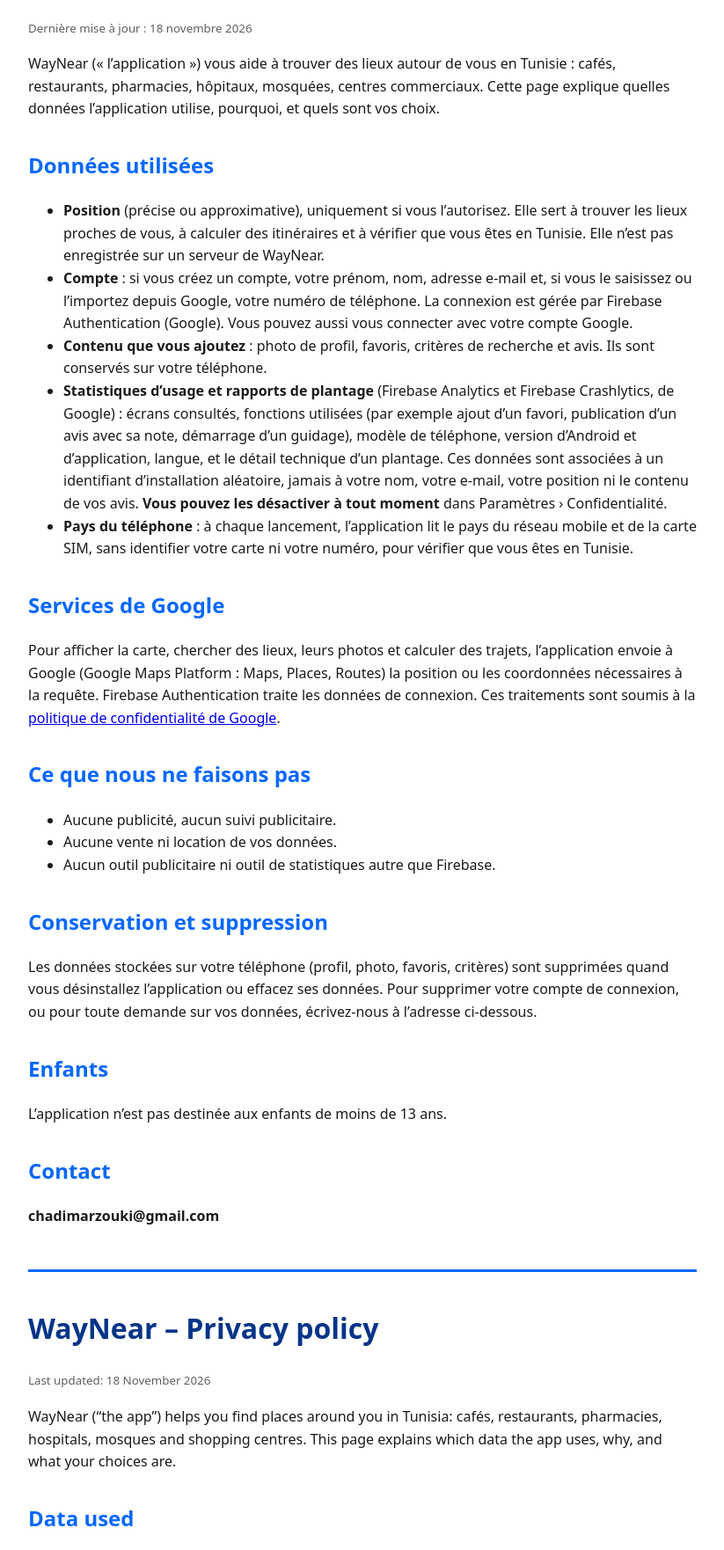
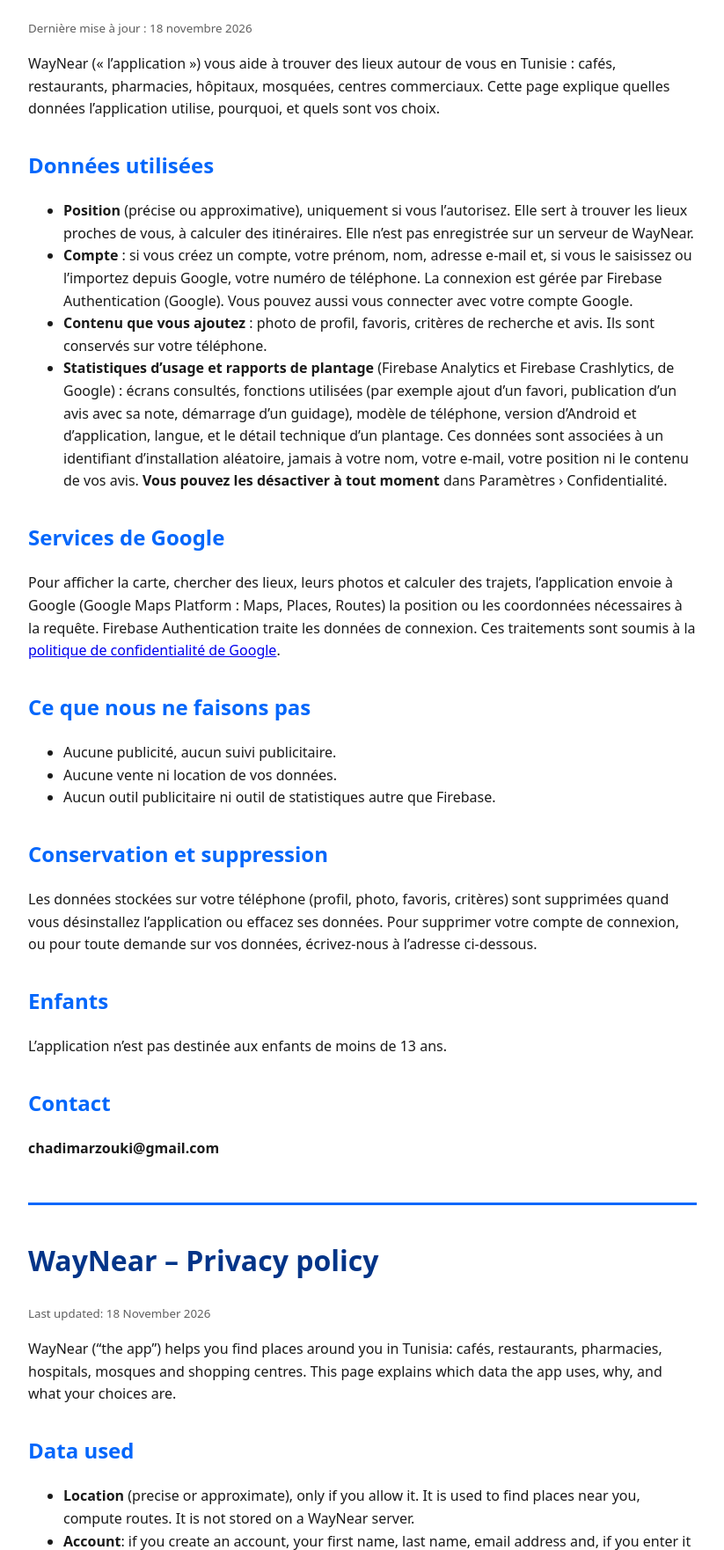
Before and after one commit to Marzoukii/waynear-privacy, a plain HTML site: page index.html in a window 1280 px wide. Shown: the part 86-1848 px from the top of the page at 88% size, without its empty margins (228-1051 px from the left). Drawn offline with Linux system fonts and the light colour scheme.

Commit message:
Privacy policy: no phone-country reading

```diff
--- a/index.html
+++ b/index.html
@@ -20,11 +20,10 @@
 
 <h2>Données utilisées</h2>
 <ul>
-  <li><strong>Position</strong> (précise ou approximative), uniquement si vous l’autorisez. Elle sert à trouver les lieux proches de vous, à calculer des itinéraires et à vérifier que vous êtes en Tunisie. Elle n’est pas enregistrée sur un serveur de WayNear.</li>
+  <li><strong>Position</strong> (précise ou approximative), uniquement si vous l’autorisez. Elle sert à trouver les lieux proches de vous, à calculer des itinéraires. Elle n’est pas enregistrée sur un serveur de WayNear.</li>
   <li><strong>Compte</strong> : si vous créez un compte, votre prénom, nom, adresse e-mail et, si vous le saisissez ou l’importez depuis Google, votre numéro de téléphone. La connexion est gérée par Firebase Authentication (Google). Vous pouvez aussi vous connecter avec votre compte Google.</li>
   <li><strong>Contenu que vous ajoutez</strong> : photo de profil, favoris, critères de recherche et avis. Ils sont conservés sur votre téléphone.</li>
   <li><strong>Statistiques d’usage et rapports de plantage</strong> (Firebase Analytics et Firebase Crashlytics, de Google) : écrans consultés, fonctions utilisées (par exemple ajout d’un favori, publication d’un avis avec sa note, démarrage d’un guidage), modèle de téléphone, version d’Android et d’application, langue, et le détail technique d’un plantage. Ces données sont associées à un identifiant d’installation aléatoire, jamais à votre nom, votre e-mail, votre position ni le contenu de vos avis. <strong>Vous pouvez les désactiver à tout moment</strong> dans Paramètres › Confidentialité.</li>
-  <li><strong>Pays du téléphone</strong> : à chaque lancement, l’application lit le pays du réseau mobile et de la carte SIM, sans identifier votre carte ni votre numéro, pour vérifier que vous êtes en Tunisie.</li>
 </ul>
 
 <h2>Services de Google</h2>
@@ -54,11 +53,10 @@
 
 <h2>Data used</h2>
 <ul>
-  <li><strong>Location</strong> (precise or approximate), only if you allow it. It is used to find places near you, compute routes and check that you are in Tunisia. It is not stored on a WayNear server.</li>
+  <li><strong>Location</strong> (precise or approximate), only if you allow it. It is used to find places near you, compute routes. It is not stored on a WayNear server.</li>
   <li><strong>Account</strong>: if you create an account, your first name, last name, email address and, if you enter it or import it from Google, your phone number. Sign-in is handled by Firebase Authentication (Google). You can also sign in with your Google account.</li>
   <li><strong>Content you add</strong>: profile photo, favourites, search criteria and reviews. They are kept on your phone.</li>
   <li><strong>Usage statistics and crash reports</strong> (Firebase Analytics and Firebase Crashlytics, by Google): screens viewed, features used (for example adding a favourite, publishing a review with its rating, starting guidance), phone model, Android and app versions, language, and the technical details of a crash. This data is tied to a random installation identifier, never to your name, email, location or the content of your reviews. <strong>You can turn it off at any time</strong> in Settings › Privacy.</li>
-  <li><strong>Phone country</strong>: at each launch the app reads the country of the mobile network and of the SIM card, without identifying your card or number, to check that you are in Tunisia.</li>
 </ul>
 
 <h2>Google services</h2>
```
